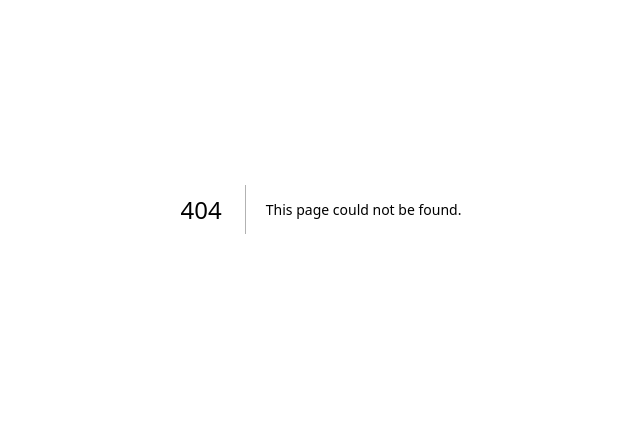
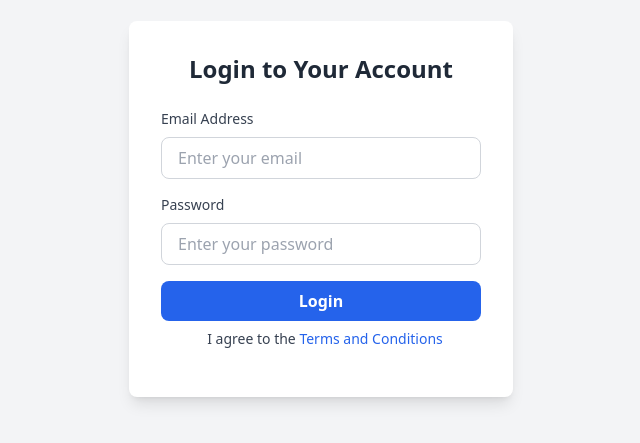
Before and after one commit to DharambirAgrawal/Blog, a Next.js app in the folder client/: page /auth/login in a window 1280 px wide. Before the commit this address had no page. Shown: the part 191-634 px from the top of the page, without its empty margins (319-959 px from the left). Built offline with nearby package versions, Linux system fonts and the light colour scheme.

Commit message:
Added middleware and login

```diff
--- /dev/null
+++ b/client/src/app/auth/actions.ts
@@ -0,0 +1,11 @@
+"use server";
+
+export async function loginUser(prevState: any, formData: FormData) {
+  console.log(Object.fromEntries(formData));
+  await new Promise((resolve) => setTimeout(resolve, 5000));
+  return {
+    type: "error",
+    content: "Login successful",
+  };
+  // redirect('/dashboard')
+}
--- /dev/null
+++ b/client/src/app/auth/login/page.tsx
@@ -0,0 +1,87 @@
+"use client";
+import { redirect } from "next/navigation";
+import Link from "next/link";
+import { useActionState } from "react";
+import { loginUser } from "../actions";
+
+const initialState = {
+  type: "",
+  content: "",
+};
+const LoginPage = () => {
+  const [state, formAction, isPending] = useActionState(
+    loginUser,
+    initialState
+  );
+  return (
+    <div className="min-h-screen flex items-center justify-center bg-gray-100">
+      <div className="bg-white p-8 rounded-lg shadow-lg w-full sm:w-96">
+        <h2 className="text-2xl font-bold text-center text-gray-800 mb-6">
+          Login to Your Account
+        </h2>
+
+        <form action={formAction}>
+          <div className="mb-4">
+            <label className="block text-sm font-medium text-gray-700">
+              Email Address
+            </label>
+            <input
+              type="email"
+              className="w-full mt-2 px-4 py-2 border rounded-lg border-gray-300 focus:outline-none focus:ring-2 focus:ring-blue-500"
+              name="email"
+              placeholder="Enter your email"
+              required
+            />
+          </div>
+          <div className="mb-4">
+            <label className="block text-sm font-medium text-gray-700">
+              Password
+            </label>
+            <input
+              type="password"
+              name="password"
+              className="w-full mt-2 px-4 py-2 border rounded-lg border-gray-300 focus:outline-none focus:ring-2 focus:ring-blue-500"
+              placeholder="Enter your password"
+              required
+            />
+          </div>
+
+          <button
+            type="submit"
+            className="w-full py-2 bg-blue-600 text-white font-semibold rounded-lg hover:bg-blue-700 focus:outline-none focus:ring-2 focus:ring-blue-500"
+            disabled={isPending}
+          >
+            {isPending ? <>logging...</> : <>Login</>}
+          </button>
+        </form>
+        <div className="flex items-center mb-4 justify-center m-2">
+          <label className="ml-2 text-sm text-gray-700">
+            I agree to the{" "}
+            <Link href="#" className="text-blue-600 hover:underline">
+              Terms and Conditions
+            </Link>
+          </label>
+        </div>
+        {state?.content &&
+          (state?.type === "error" ? (
+            <div className="mb-4 text-red-500 text-sm text-center">
+              <p>{state.content}</p>
+            </div>
+          ) : (
+            <div className="mb-4 text-green-500 text-sm text-center">
+              <p>{state.content}</p>
+            </div>
+          ))}
+        {/* dont have an account asking */}
+        {/* <div className="mt-4 text-center">
+          <span className="text-sm text-gray-600">Don't have an account? </span>
+          <a href="#" className="text-sm text-blue-600 hover:underline">
+            Sign up
+          </a>
+        </div> */}
+      </div>
+    </div>
+  );
+};
+
+export default LoginPage;
--- a/client/src/components/main/Navigation.tsx
+++ b/client/src/components/main/Navigation.tsx
@@ -1,5 +1,6 @@
 "use client";
 import { useState } from "react";
+import Link from "next/link";
 
 const Navigation = () => {
   const [isMenuOpen, setIsMenuOpen] = useState(false);
@@ -39,12 +40,12 @@ const Navigation = () => {
             </a>
 
             {/* Login Button */}
-            <a
-              href="#"
+            <Link
+              href="/auth/login"
               className="ml-4 px-4 py-2 bg-blue-600 text-white font-medium rounded-lg hover:bg-blue-700 transition"
             >
               Login
-            </a>
+            </Link>
           </div>
 
           {/* Mobile Menu Button */}
@@ -114,12 +115,12 @@ const Navigation = () => {
           >
             Contact
           </a>
-          <a
-            href="#"
+          <Link
+            href="/login"
             className="block text-center text-white bg-blue-600 hover:bg-blue-700 font-medium px-4 py-2 rounded-lg transition"
           >
             Login
-          </a>
+          </Link>
         </div>
       </div>
     </nav>
```
Also changed, not shown: client/src/middleware.ts (added, +48 -0 lines).
